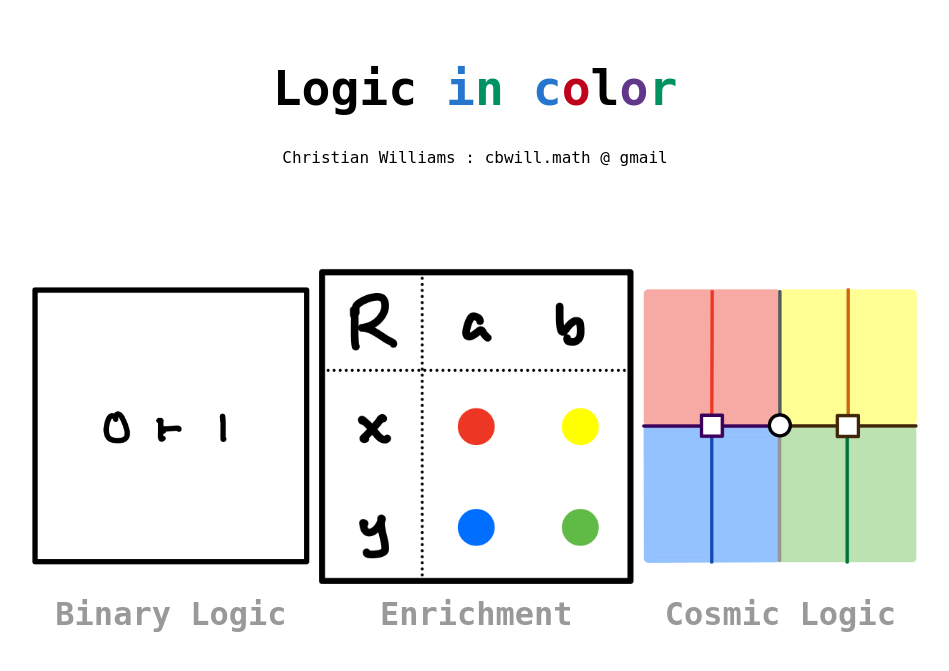
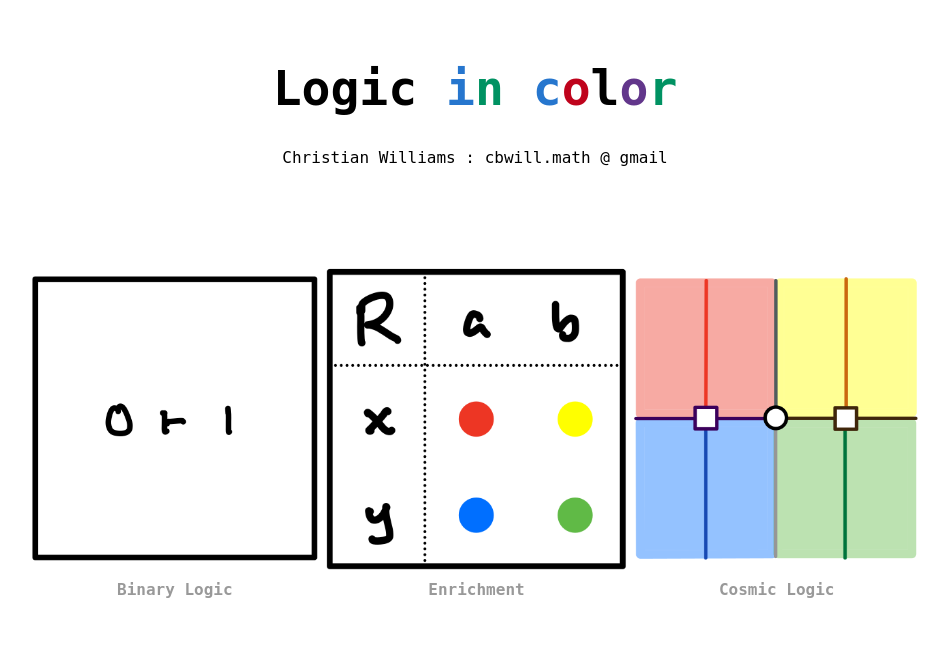
Before and after one commit to cbw124/cbw124.github.io, a Jekyll site: the page index.html, which Jekyll copies as it is, in a window 1280 px wide. Shown: the top 671 px of the page, without its empty margins (165-1114 px from the left). Built offline with Jekyll 4.4.1, drawn with Linux system fonts in a browser that asks for light colours.

Commit message:
fixing image sizes

```diff
--- a/index.html
+++ b/index.html
@@ -21,11 +21,11 @@
 
       <table style="width:100%; text-align: center">
         <tr>
-          <td><a href="Logic/Logic 1.pdf"><img src="images/binary-logic.png" style="width:100%;"></a></td>
-          <td><a href="Logic/Logic 2.pdf"><img src="images/enrichment.png" style="width:100%;"></a></td>
-          <td><a href="Logic/Logic 3.pdf"><img src="images/cosmic.png" style="width:100%;"></a></td>
+          <td><a href="Logic/Logic 1.pdf"><img src="images/binary-logic.png" style="max-width:100%;"></a></td>
+          <td><a href="Logic/Logic 2.pdf"><img src="images/enrichment.png" style="max-width:100%;"></a></td>
+          <td><a href="Logic/Logic 3.pdf"><img src="images/cosmic.png" style="max-width:100%;"></a></td>
         </tr>
-        <tr style="font-size:200%;">
+        <tr>
           <td><a href="Logic/Logic 1.pdf"><b>Binary Logic</b></a></td>
           <td><a href="Logic/Logic 2.pdf"><b>Enrichment</b></a></td>
           <td><a href="Logic/Logic 3.pdf"><b>Cosmic Logic</b></a></td>
```
Also changed, not shown: 3 other files.
